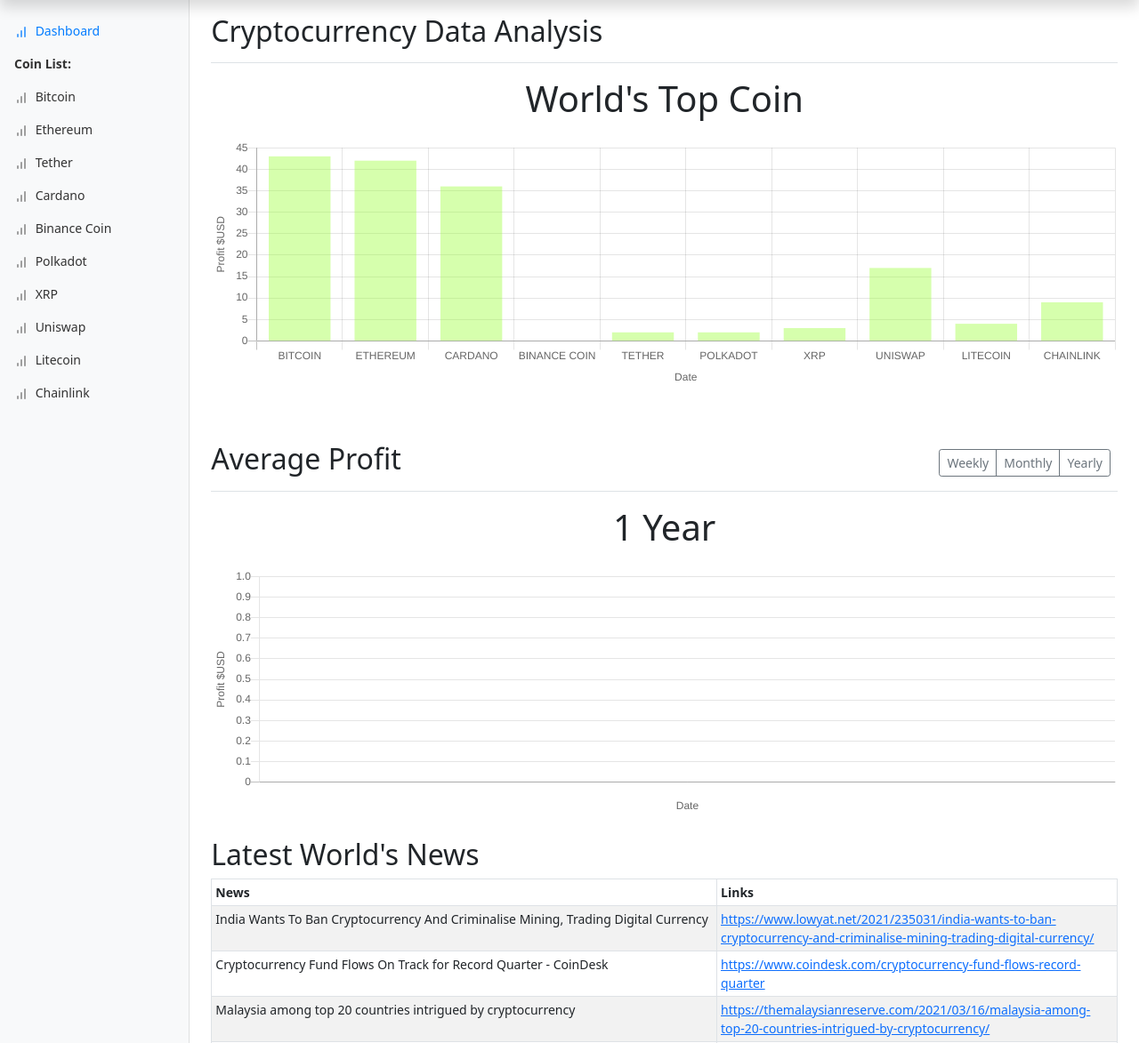
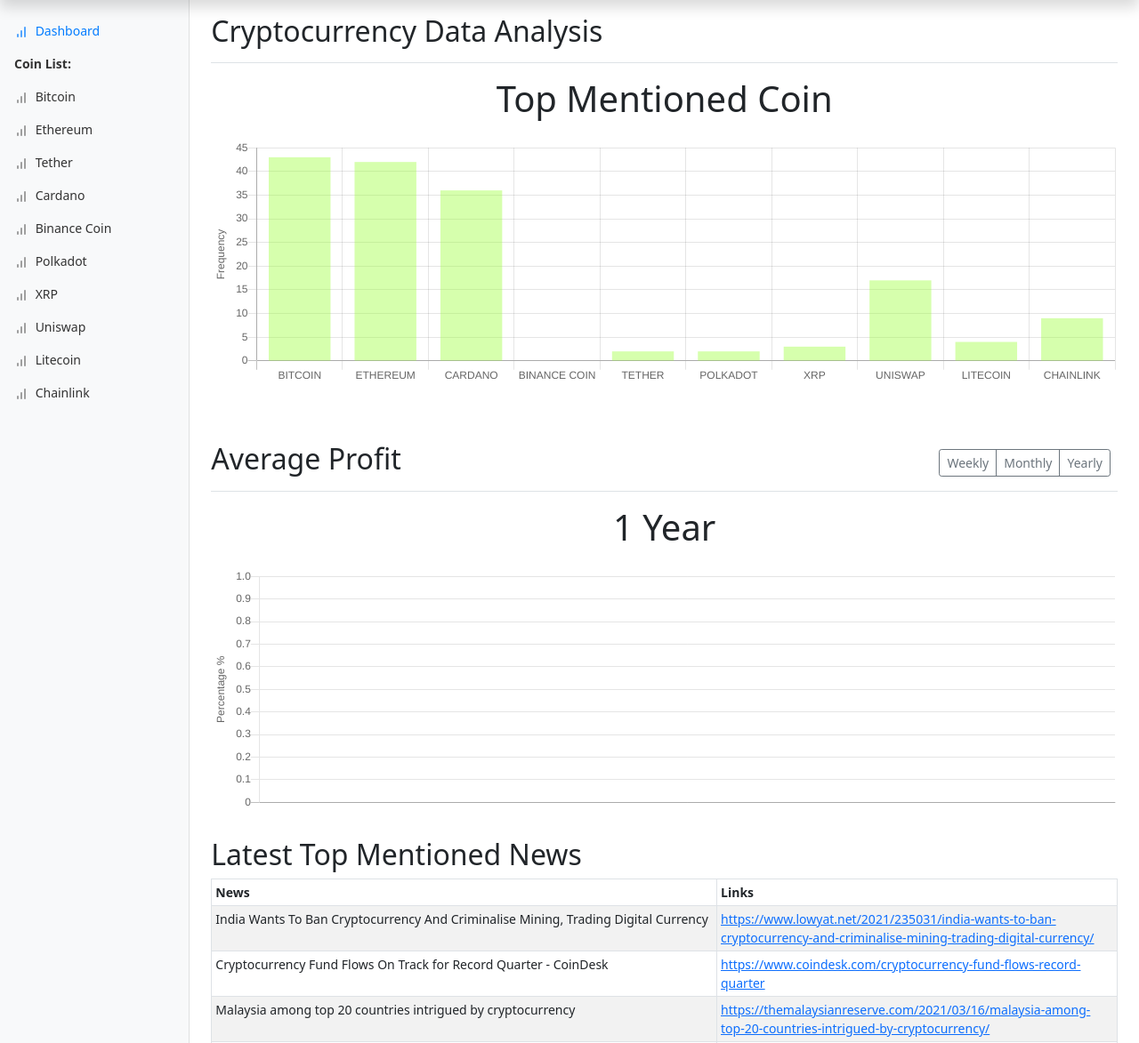
Before and after one commit to Frostbox31/OOPProject, a Flask app: page / in a window 1280 px wide. Shown: the part 48-1221 px from the top of the page at 89% size. Run offline with Flask 2, Linux system fonts and the light colour scheme; data comes from the database, SQL or seed files in the repository; data that the repository does not hold is empty; some libraries are stand-ins or nearby versions.

Commit message:
update layout -6.0

```diff
--- a/Web_scraping/layout/routes.py
+++ b/Web_scraping/layout/routes.py
@@ -987,8 +987,8 @@
     line_labels, line_values = gettopchart()  # query sql top chart data
     bar_labels, bar_values = getyrdashchart()  # query sql year data
     news = gettopnews()  # query sql news data
-    title = "World's"
-    title2 = "Top Coin"
+    title = "Top Mentioned"
+    title2 = "Coin"
     title3 = "1 Year"
     wkbtc = '/wkdash'  # query sql weekly chart data
     monbtc = '/mondash'  # query sql monthly chart data
@@ -1001,8 +1001,8 @@
     line_labels, line_values = gettopchart()
     bar_labels, bar_values = getwkdashchart()  # query sql weekly data
     news = gettopnews()
-    title = "World's"
-    title2 = "Top Coin"
+    title = "Top Mentioned"
+    title2 = "Coin"
     title3 = "1 Week"
     wkbtc = '/wkdash'
     monbtc = '/mondash'
@@ -1015,8 +1015,8 @@
     line_labels, line_values = gettopchart()
     bar_labels, bar_values = getmdashchart()  # query sql monthly data
     news = gettopnews()
-    title = "World's"
-    title2 = "Top Coin"
+    title = "Top Mentioned"
+    title2 = "Coin"
     title3 = "1 Month"
     wkbtc = '/wkdash'
     monbtc = '/mondash'
--- a/Web_scraping/layout/templates/dash-2.html
+++ b/Web_scraping/layout/templates/dash-2.html
@@ -39,7 +39,7 @@
       scales: {
         xAxes: [{
           scaleLabel: {
-            display: true,
+            display: false,
             labelString: 'Date'
           }
         }],
@@ -47,7 +47,7 @@
         yAxes: [{
           scaleLabel: {
             display: true,
-            labelString: 'Profit $USD'
+            labelString: 'Frequency'
           }
         }]
 
@@ -79,7 +79,7 @@
       scales: {
         xAxes: [{
           scaleLabel: {
-            display: true,
+            display: false,
             labelString: 'Date'
           }
         }],
@@ -87,7 +87,7 @@
         yAxes: [{
           scaleLabel: {
             display: true,
-            labelString: 'Profit $USD'
+            labelString: 'Percentage %'
           }
         }]
 
```
